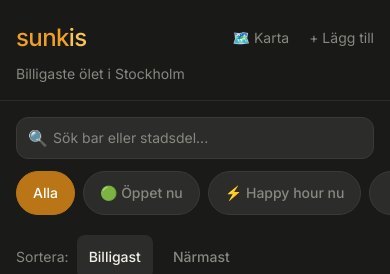
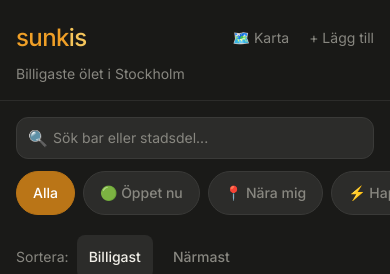
Before and after one commit to Exodiuz/sunkis, a Next.js app: page / in a window 390 px wide. Shown: the top 274 px of the page. Built offline with nearby package versions, Linux system fonts and the light colour scheme; no server answers; the database is empty.

Commit message:
fix(F1): visa Nära mig direkt efter Öppet nu
Pillraden scrollades så att Nära mig hamnade utanför skärmen på mobil.
Scrollbaren i pillraden döljs också.

```diff
--- a/app/globals.css
+++ b/app/globals.css
@@ -71,6 +71,14 @@
 }
 
 @layer utilities {
+  /* Dölj scrollbaren i horisontella pillrader (scrollen fungerar ändå) */
+  .scrollbar-none {
+    scrollbar-width: none;
+  }
+  .scrollbar-none::-webkit-scrollbar {
+    display: none;
+  }
+
   .text-balance {
     text-wrap: balance;
   }
--- a/components/FilterPills.tsx
+++ b/components/FilterPills.tsx
@@ -20,10 +20,13 @@
   onToggleNearMe?: () => void // utelämnas när positionen inte går att använda
 }
 
-// Tidsfilter visas först, sedan "Nära mig", sist områden
-const TIME_FILTERS: { label: string; value: Filter }[] = [
+// "Alla" och "Öppet nu" först, sedan "Nära mig" så att kärnflödet syns utan scroll
+const LEAD_FILTERS: { label: string; value: Filter }[] = [
   { label: 'Alla', value: 'alla' },
   { label: '🟢 Öppet nu', value: 'öppet-nu' },
+]
+
+const TIME_FILTERS: { label: string; value: Filter }[] = [
   { label: '⚡ Happy hour nu', value: 'happy-hour-nu' },
 ]
 
@@ -62,13 +65,14 @@
   return (
     // Horisontell scrollbar på mobil
     <div className="flex gap-2 overflow-x-auto pb-2 scrollbar-none -mx-4 px-4">
-      {TIME_FILTERS.map(pill)}
+      {LEAD_FILTERS.map(pill)}
       {/* Nära mig kombineras med övriga filter — frågar om position vid första tryck */}
       {onToggleNearMe && (
         <button type="button" aria-pressed={nearMe} onClick={onToggleNearMe} className={pillClass(nearMe)}>
           📍 Nära mig
         </button>
       )}
+      {TIME_FILTERS.map(pill)}
       {AREA_FILTERS.map(pill)}
     </div>
   )
```
